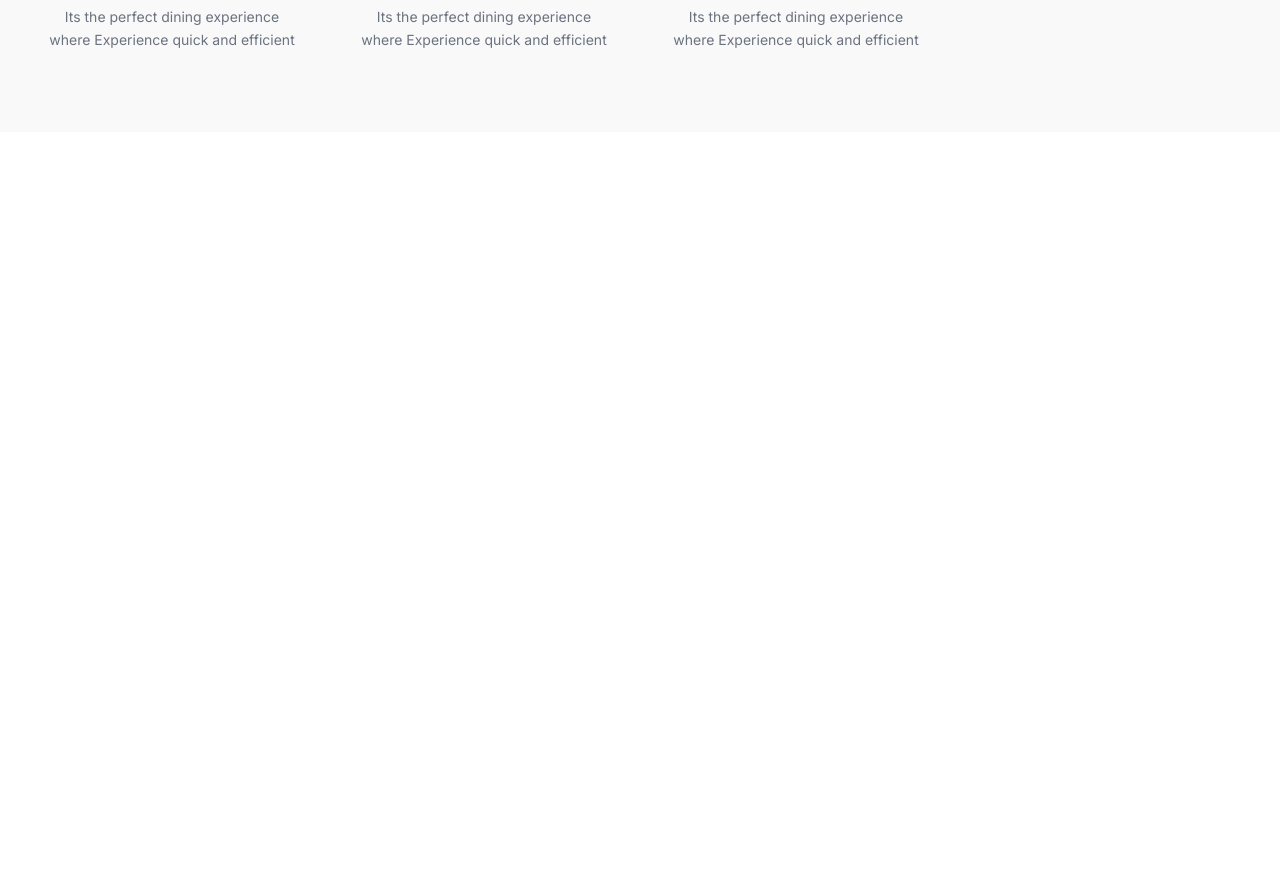
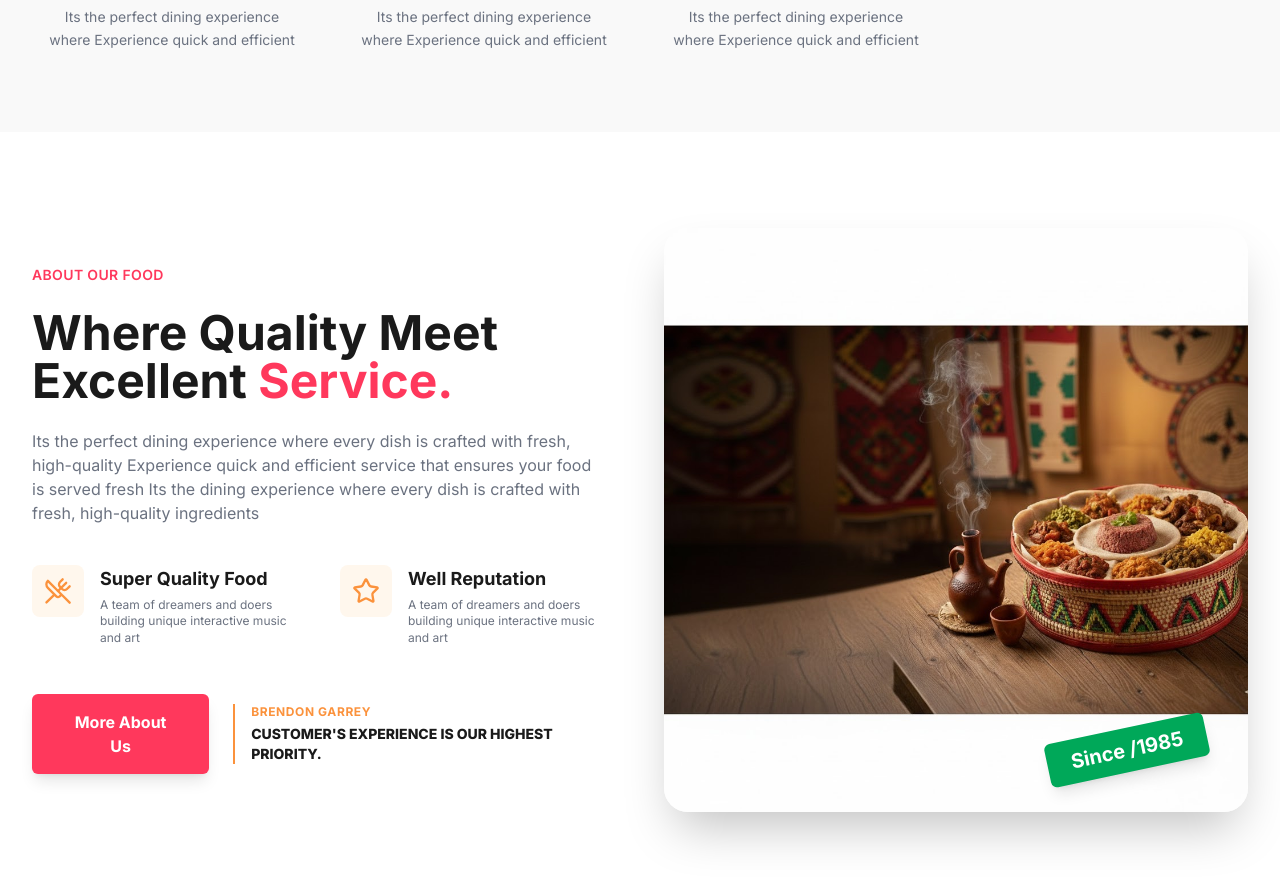
Before and after one commit to mr-Ayalk/Jebena-Bestro-Cafe, a Next.js app in the folder landingpage/: page / in a window 1280 px wide. Shown: the part 2540-3424 px from the top of the page. Before the commit the page ends 2672 px from the top, so only its background shows below. Built offline with nearby package versions, Linux system fonts and the light colour scheme.

Commit message:
about food section updated

```diff
--- a/landingpage/src/app/page.tsx
+++ b/landingpage/src/app/page.tsx
@@ -1,3 +1,4 @@
+import AboutFood from "@/sections/AboutFood";
 import AboutSection from "@/sections/AboutSection";
 import Hero from "@/sections/Hero";
 import HotDeliciousSection from "@/sections/HotDeliciousSection";
@@ -12,6 +13,7 @@ export default function Home() {
             <PromoCards />
             <AboutSection />
             <HotDeliciousSection />
+            <AboutFood />
         </div>
     );
 }
--- /dev/null
+++ b/landingpage/src/sections/AboutFood.tsx
@@ -0,0 +1,112 @@
+import React from "react";
+
+import { UtensilsCrossed, Star } from "lucide-react";
+
+const AboutFood = () => {
+    return (
+        <section className="py-16 md:py-24 bg-white overflow-hidden">
+            <div className="container mx-auto px-4 xs:px-6 lg:px-8">
+                <div className="grid grid-cols-1 lg:grid-cols-2 gap-12 items-center">
+                    {/* Left Content Side */}
+                    <div className="space-y-6">
+                        <h4 className="text-[#FF385C] font-semibold text-sm tracking-wide uppercase">
+                            About Our Food
+                        </h4>
+
+                        <h2 className="text-4xl md:text-5xl font-bold text-[#1A1A1A] leading-tight">
+                            Where Quality Meet{" "}
+                            <br className="hidden md:block" />
+                            Excellent{" "}
+                            <span className="text-[#FF385C]">Service.</span>
+                        </h2>
+
+                        <p className="text-gray-500 text-sm md:text-base leading-relaxed max-w-xl">
+                            Its the perfect dining experience where every dish
+                            is crafted with fresh, high-quality Experience quick
+                            and efficient service that ensures your food is
+                            served fresh Its the dining experience where every
+                            dish is crafted with fresh, high-quality ingredients
+                        </p>
+
+                        {/* Features Grid */}
+                        <div className="grid grid-cols-1 sm:grid-cols-2 gap-8 pt-4">
+                            {/* Feature 1 */}
+                            <div className="flex gap-4">
+                                <div className="flex-shrink-0">
+                                    <div className="p-3 rounded-lg bg-orange-50 text-orange-400">
+                                        <UtensilsCrossed size={28} />
+                                    </div>
+                                </div>
+                                <div>
+                                    <h3 className="font-bold text-[#1A1A1A] text-lg">
+                                        Super Quality Food
+                                    </h3>
+                                    <p className="text-gray-500 text-xs mt-1 leading-snug">
+                                        A team of dreamers and doers building
+                                        unique interactive music and art
+                                    </p>
+                                </div>
+                            </div>
+
+                            {/* Feature 2 */}
+                            <div className="flex gap-4">
+                                <div className="flex-shrink-0">
+                                    <div className="p-3 rounded-lg bg-orange-50 text-orange-400">
+                                        <Star size={28} />
+                                    </div>
+                                </div>
+                                <div>
+                                    <h3 className="font-bold text-[#1A1A1A] text-lg">
+                                        Well Reputation
+                                    </h3>
+                                    <p className="text-gray-500 text-xs mt-1 leading-snug">
+                                        A team of dreamers and doers building
+                                        unique interactive music and art
+                                    </p>
+                                </div>
+                            </div>
+                        </div>
+
+                        {/* CTA and Quote */}
+                        <div className="flex flex-col sm:flex-row items-start sm:items-center gap-6 pt-6">
+                            <button className="bg-[#FF385C] text-white px-8 py-4 rounded-md font-bold hover:bg-[#e63252] transition-colors shadow-lg">
+                                More About Us
+                            </button>
+
+                            <div className="border-l-2 border-orange-400 pl-4">
+                                <p className="text-orange-400 font-bold text-xs uppercase tracking-wider">
+                                    Brendon Garrey
+                                </p>
+                                <p className="text-[#1A1A1A] font-extrabold text-sm mt-1">
+                                    CUSTOMER&apos;S EXPERIENCE IS OUR HIGHEST
+                                    PRIORITY.
+                                </p>
+                            </div>
+                        </div>
+                    </div>
+
+                    {/* Right Image Side */}
+                    <div className="relative group">
+                        <div className="relative rounded-3xl overflow-hidden shadow-2xl">
+                            <img
+                                src="./images/herobanner.png"
+                                alt="Delicious Burgers"
+                                className="w-full h-auto object-cover"
+                            />
+
+                            {/* Since 1985 Badge */}
+                            <div className="absolute bottom-10 right-10 bg-[#00A859] text-white px-6 py-2 rounded-md transform -rotate-12 shadow-lg font-bold text-xl">
+                                Since /1985
+                            </div>
+                        </div>
+
+                        {/* Background Decorative Element (optional) */}
+                        <div className="absolute -z-10 -top-6 -right-6 w-full h-full bg-gray-100 rounded-3xl" />
+                    </div>
+                </div>
+            </div>
+        </section>
+    );
+};
+
+export default AboutFood;
--- a/landingpage/src/sections/LogoTicker.tsx
+++ /dev/null
@@ -1,23 +0,0 @@
-import quantumLogo from "@/assets/images/quantum.svg";
-import acmeLogo from "@/assets/images/acme-corp.svg";
-import echoValleyLogo from "@/assets/images/echo-valley.svg";
-import pulseLogo from "@/assets/images/pulse.svg";
-import outsideLogo from "@/assets/images/outside.svg";
-import apexLogo from "@/assets/images/apex.svg";
-import celestialLogo from "@/assets/images/celestial.svg";
-import twiceLogo from "@/assets/images/twice.svg";
-
-const logos = [
-    { name: "Quantum", image: quantumLogo },
-    { name: "Acme Corp", image: acmeLogo },
-    { name: "Echo Valley", image: echoValleyLogo },
-    { name: "Pulse", image: pulseLogo },
-    { name: "Outside", image: outsideLogo },
-    { name: "Apex", image: apexLogo },
-    { name: "Celestial", image: celestialLogo },
-    { name: "Twice", image: twiceLogo },
-];
-
-export default function LogoTicker() {
-    return <div>Logo Ticker</div>;
-}
```
